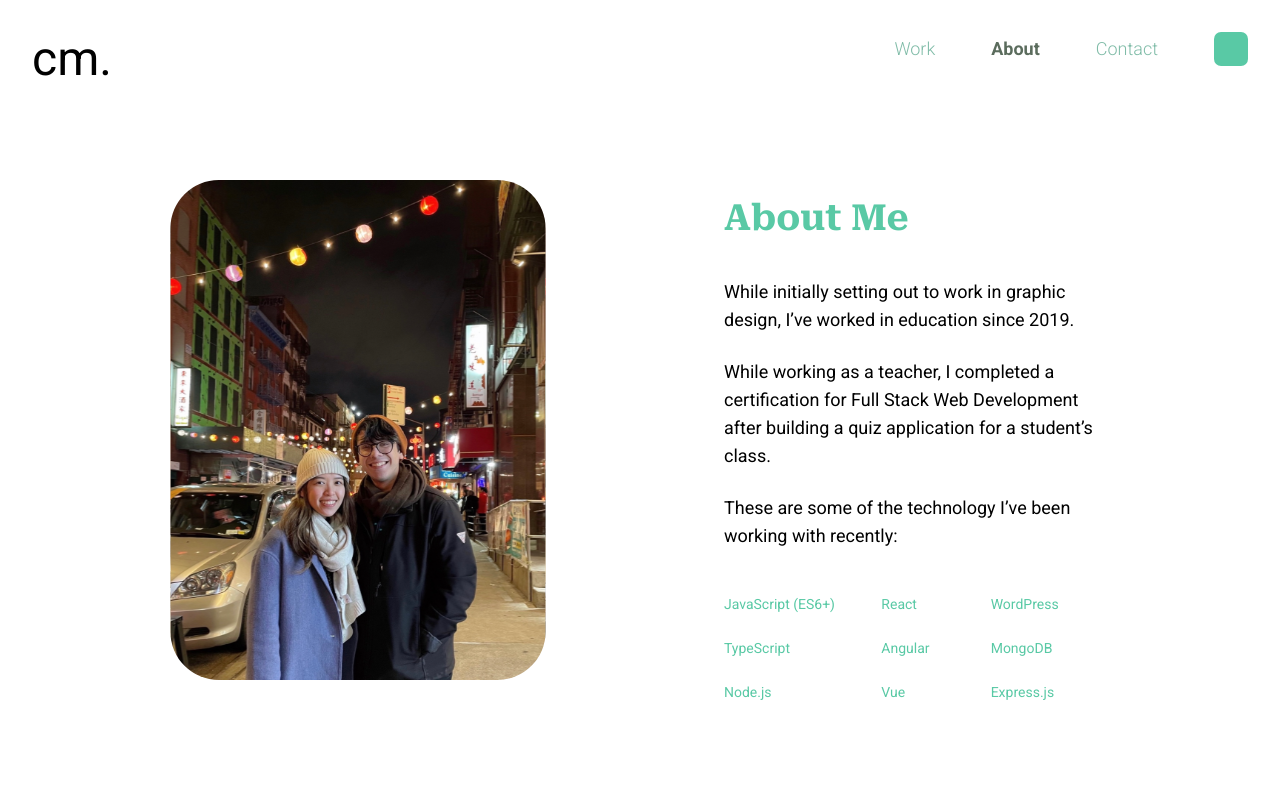
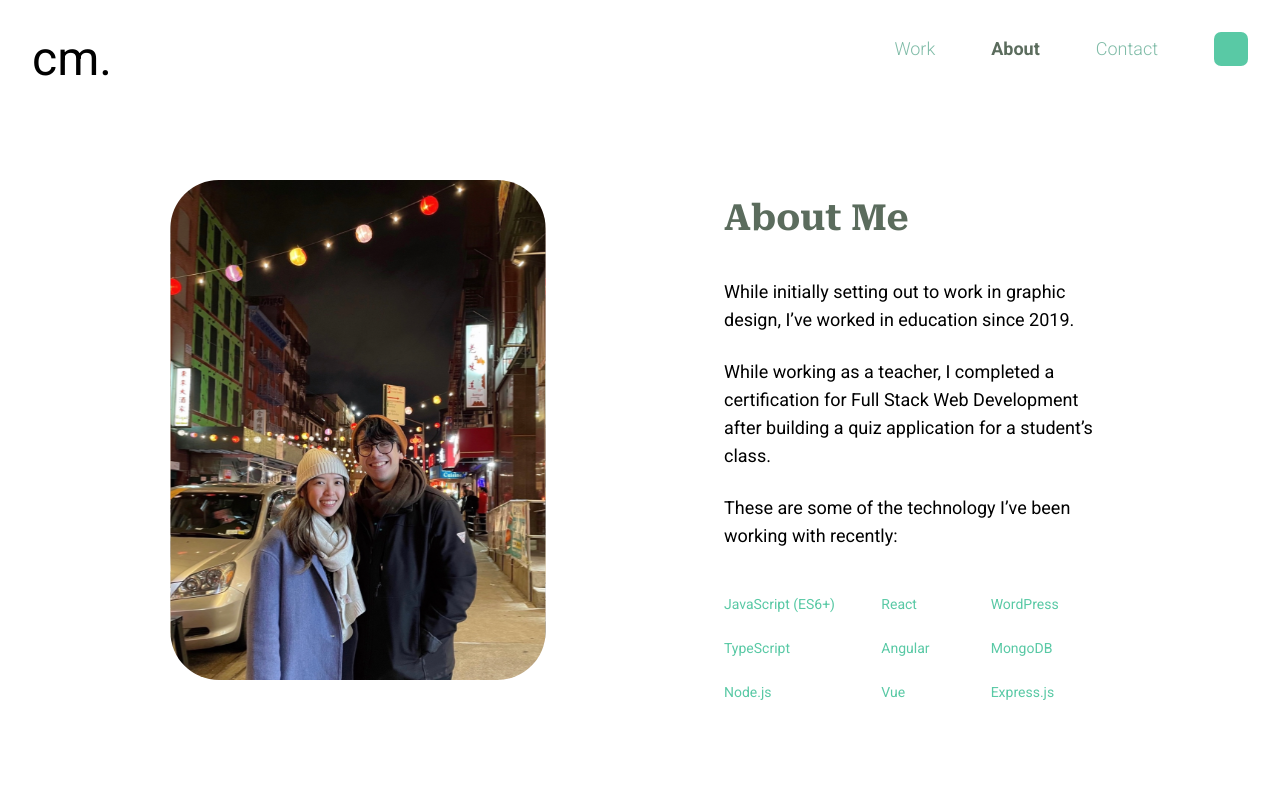
Before and after one commit to cgzmartinez/react-portfolio-2024, a React (Vite) app: page /about in a window 1280 px wide. Shown: the top 800 px of the page. Built offline with nearby package versions, Linux system fonts and the light colour scheme; some icons are missing.

Commit message:
Update about.jsx
Styling changes

```diff
--- a/src/components/about.jsx
+++ b/src/components/about.jsx
@@ -9,13 +9,13 @@ const About = () => {
       exit={{ opacity: 0 }}
       transition={{ duration: .5 }}>
       <section className="grid gap-2 md:grid-cols-2 md:px-[80px] md:items-center md:text-left">
-        <h1 className="pt-10 px-20 text-left md:hidden block text-4xl font-serif font-bold"><span>About Me</span></h1>
+        <h1 className="pt-10 px-20 text-left md:hidden block text-4xl font-serif font-bold">About Me</h1>
 
         <motion.div className="m-10" whileHover={{ rotate: 5 }}>
           <AboutPic className="w-full items-end md:h-[500px]" height="450" />
         </motion.div>
         <div className="px-20 md:pt-20 md:px-20 sm:px-20">
-          <h1 className="hidden md:block text-4xl font-serif font-bold pb-10"><span>About Me</span></h1>
+          <h1 className="hidden md:block text-4xl font-serif font-bold pb-10">About Me</h1>
           <p className="text-lg font-sans font-regular pb-6" >While initially setting out to work in graphic design, I’ve worked in education since 2019.</p>
           <p className="text-lg font-sans font-regular pb-6" >While working as a teacher, I completed a certification for Full Stack Web Development after building a quiz application for a student’s class. </p>
           <p className="text-lg font-sans font-regular pb-6" >These are some of the technology I’ve been working with recently: </p>
```
